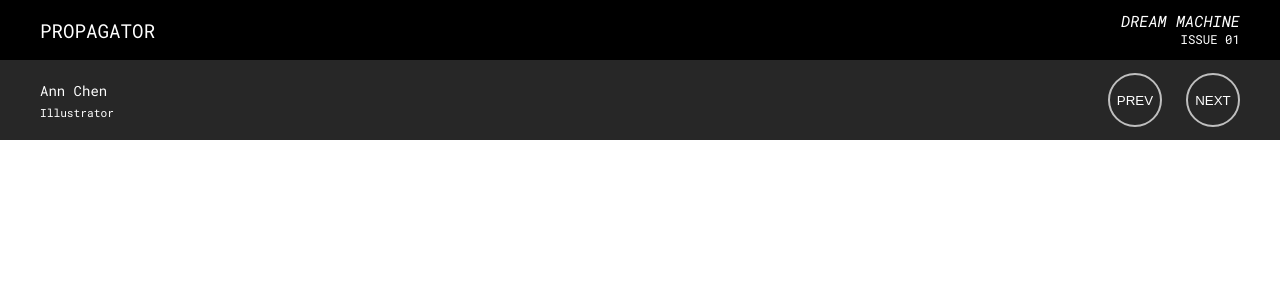
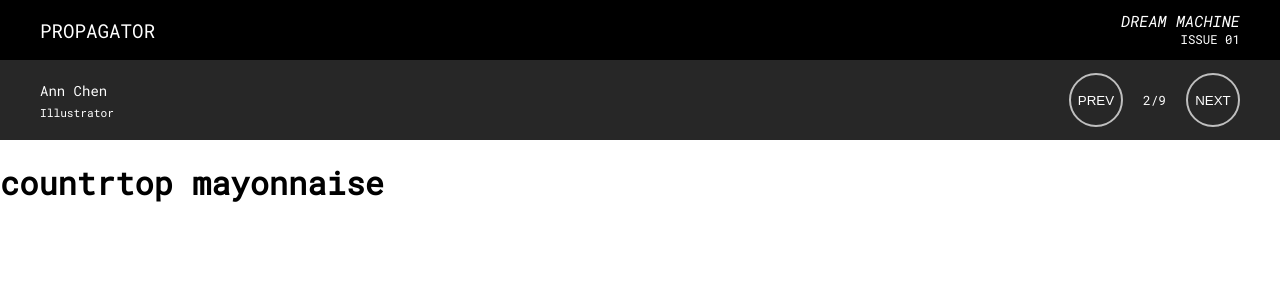
Before and after one commit to a-water/propagator, a React (Create React App) app: page /issue-01 in a window 1280 px wide. Both pictures are taken after a click on the button "NEXT". Shown: the top 300 px of the page. Built offline with nearby package versions, Linux system fonts and the light colour scheme.

Commit message:
nav bar with page indicator working"

```diff
--- a/src/css/ZineNav.css
+++ b/src/css/ZineNav.css
@@ -49,9 +49,13 @@
 }
 
 #prev-btn {
-  margin-right: 12px;
+  margin-right: 20px;
 }
 
 #next-btn {
-  margin-left: 12px;
+  margin-left: 20px;
 }
+
+.page-indicator-label {
+  font-size: 0.8em;
+}
--- a/src/js/Zine.js
+++ b/src/js/Zine.js
@@ -1,6 +1,7 @@
 import React, { Component } from 'react';
 import NavBar from './NavBar';
 import ZineNav from './ZineNav';
+import ZineSubmission from './ZineSubmission';
 
 // ------------------------------------------------------
 // A zine component. Data for each zine is passed from
@@ -85,7 +86,8 @@ class Zine extends Component {
         />
         <div className="zine-content">
           {
-            this.state.currentPage === 0 ? this.TOC : null
+            this.state.currentPage === 0 ? this.TOC :
+            <ZineSubmission sub={ this.props.zineData["submissions"][this.state.currentSubmission] } />
           }
         </div>
       </div>
--- a/src/js/ZineNav.js
+++ b/src/js/ZineNav.js
@@ -27,7 +27,7 @@ class ZineNav extends Component {
               className="zine-controls-btn"
               onClick={ this.props.handleDecrementPage }
             >PREV</button>
-
+            <span className="page-indicator-label">{ (this.props.currentPage + 1) + "/" + (this.props.numPages + 1) }</span>
             <button
               disabled={ this.props.currentPage === this.props.numPages }
               id="next-btn"
--- /dev/null
+++ b/src/js/ZineSubmission.js
@@ -0,0 +1,19 @@
+import React, { Component } from 'react';
+
+class ZineSubmission extends Component {
+
+  constructor(props) {
+    super(props);
+  }
+
+  // TODO: Render based on template from zine data
+  render() {
+    return (
+      <div className="zine-submission">
+        <h1>{ this.props.sub["submissionTitle"] }</h1>
+      </div>
+    )
+  }
+}
+
+export default ZineSubmission;
```
